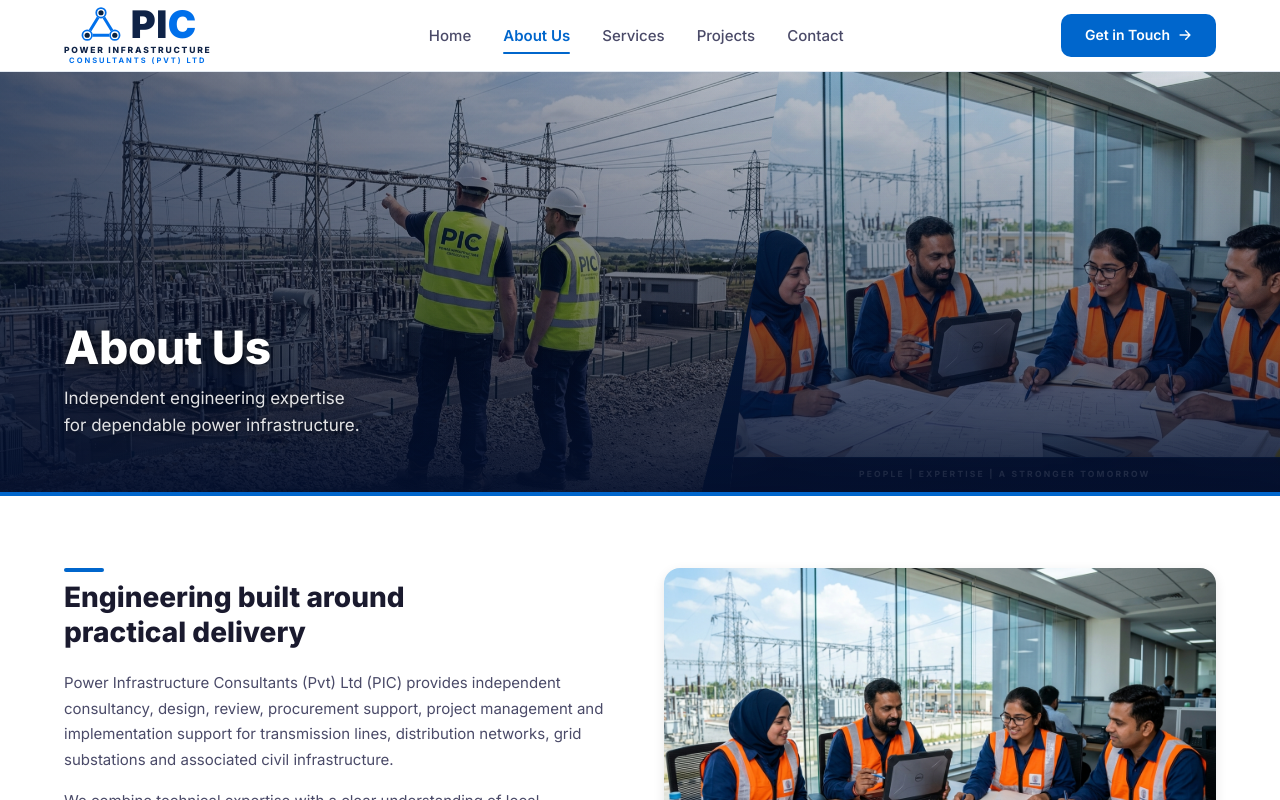
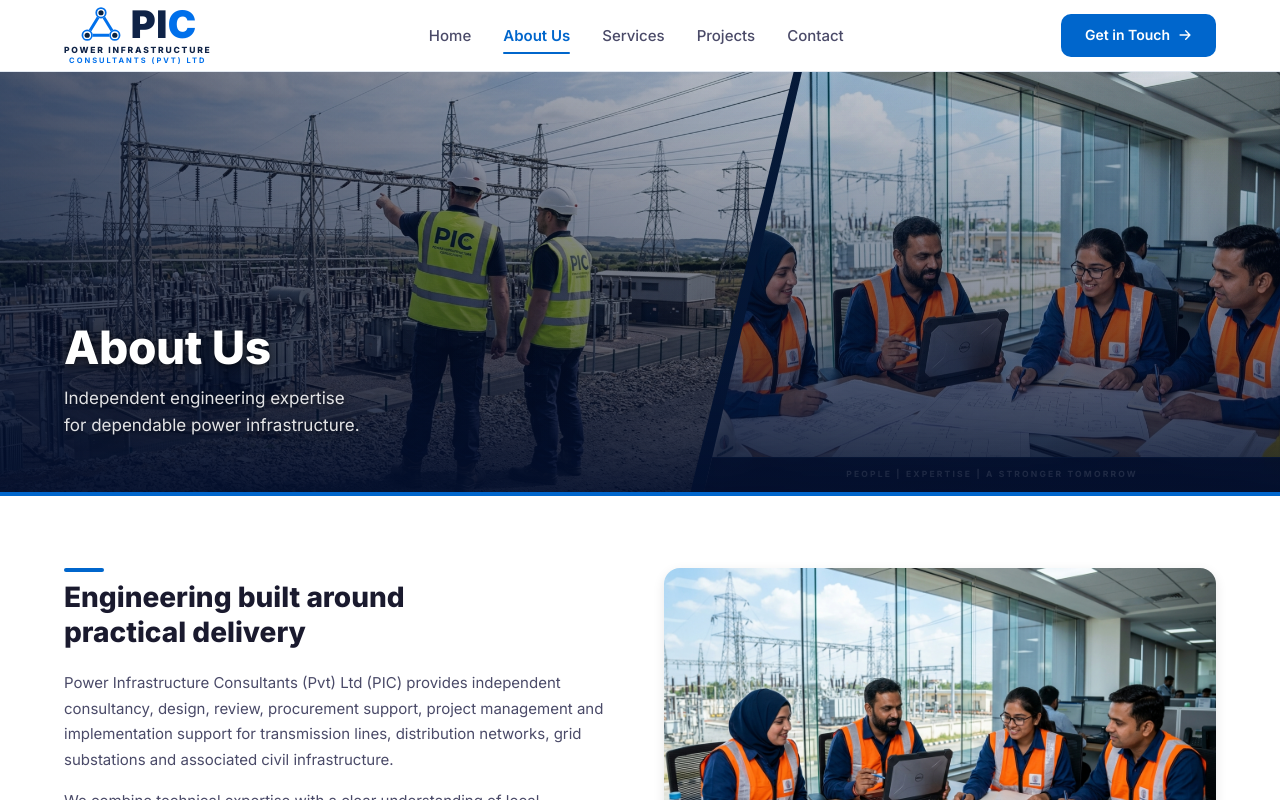
Before and after one commit to CASPIRE-Technologies/PIC-website, a React (Vite) app: page /about in a window 1280 px wide. Shown: the top 800 px of the page. Built offline with nearby package versions, Linux system fonts and the light colour scheme.

Commit message:
update: some new image iditz

```diff
--- a/src/pages/AboutPage.css
+++ b/src/pages/AboutPage.css
@@ -17,6 +17,7 @@
 .about-hero-photos {
   position: absolute;
   inset: 0;
+  display: flex;
 }
 
 /* Left photo — independent 63%-wide panel with diagonal right edge */
@@ -25,7 +26,7 @@
   top: 0;
   bottom: 0;
   left: 0;
-  width: 63%;
+  width: 62%;
   overflow: hidden;
   clip-path: polygon(0 0, 100% 0, 87% 100%, 0 100%);
 }
@@ -36,9 +37,9 @@
   top: 0;
   bottom: 0;
   right: 0;
-  width: 43%;
+  width: 45%;
   overflow: hidden;
-  clip-path: polygon(9% 0, 100% 0, 100% 100%, 0 100%);
+  clip-path: polygon(17% 0, 100% 0, 100% 100%, 0 100%);
 }
 
 /* Ken Burns entrance */
```
